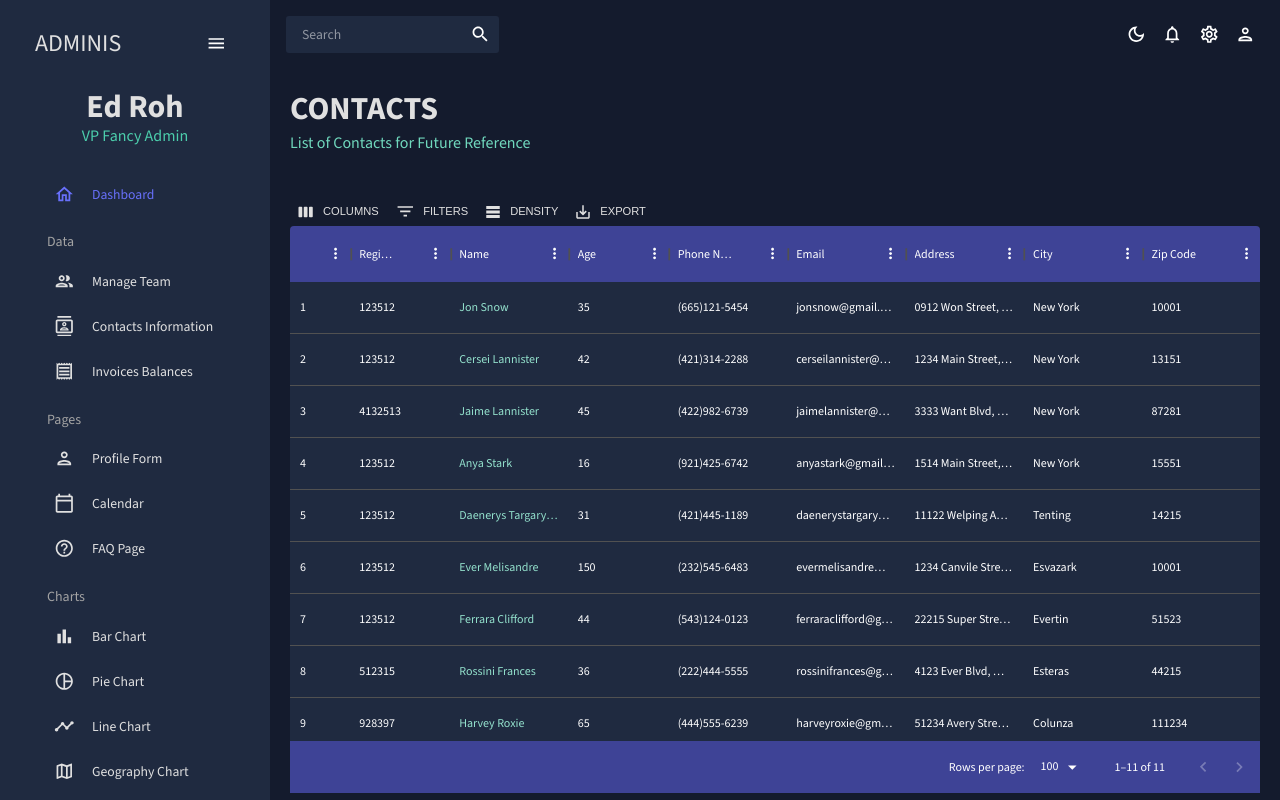
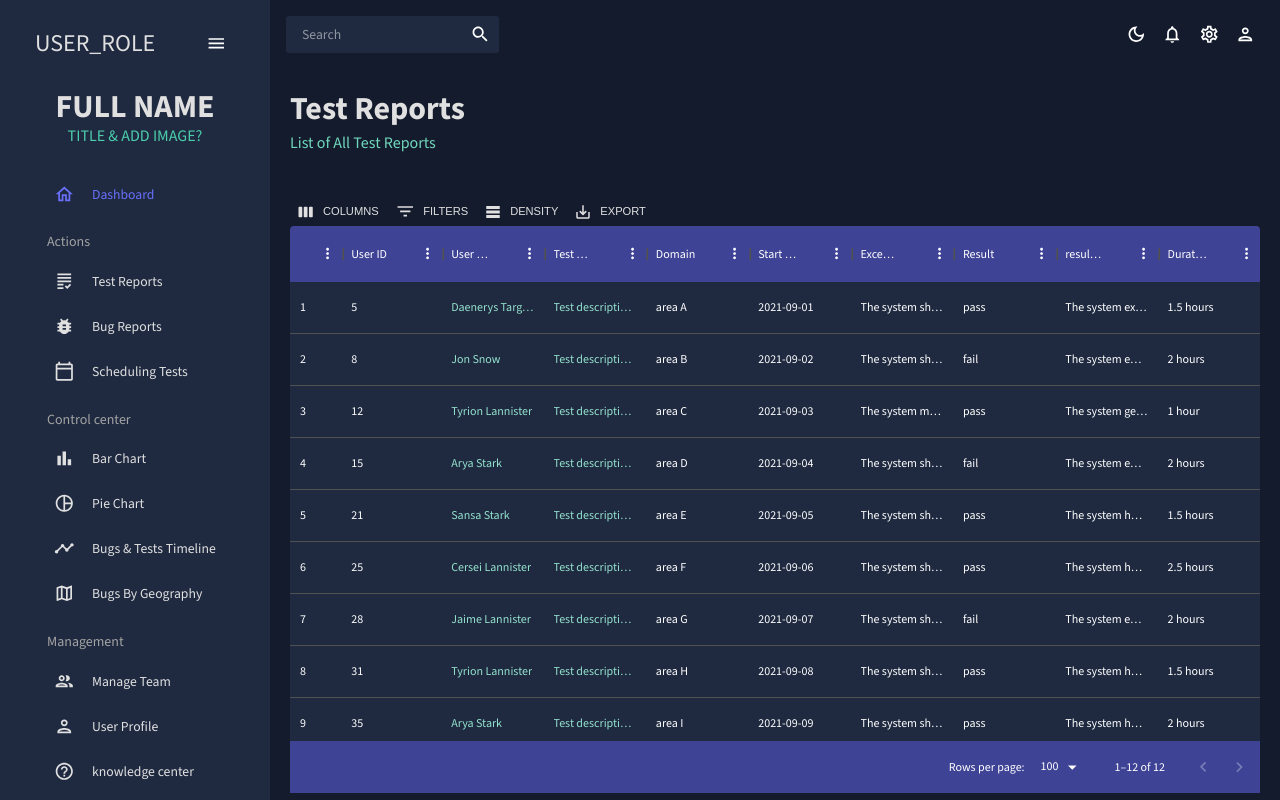
Before and after one commit to Avikai-Soria/Bdicomat, a React (Vite) app in the folder QA_Dashboard/: page /contacts in a window 1280 px wide. Built offline with nearby package versions, Linux system fonts and the light colour scheme; sample sign-in values are in the browser's storage.

Commit message:
TEST REPORT WORK

```diff
--- a/QA_Dashboard/src/components/main_page/data/mockData.js
+++ b/QA_Dashboard/src/components/main_page/data/mockData.js
@@ -77,126 +77,149 @@ export const mockDataTeam = [
 
 export const mockDataContacts = [
   {
-    id: 1,
-    name: "Jon Snow",
-    email: "jonsnow@gmail.com",
-    age: 35,
-    phone: "(665)121-5454",
-    address: "0912 Won Street, Alabama, SY 10001",
-    city: "New York",
-    zipCode: "10001",
-    registrarId: 123512,
+    "id": 1,
+    "userId": 5,
+    "userName": "Daenerys Targaryen",
+    "testDescription": "Test description for id 1 and userId 5",
+    "domain": "area A",
+    "startRunningTime": "2021-09-01",
+    "exceptedResult": "The system should perform X, Y, and Z when A, B, and C occur",
+    "result": "pass",
+    "resultDetails": "The system executed X, Y, and Z successfully when A, B, and C occurred",
+    "duration": "1.5 hours"
   },
   {
-    id: 2,
-    name: "Cersei Lannister",
-    email: "cerseilannister@gmail.com",
-    age: 42,
-    phone: "(421)314-2288",
-    address: "1234 Main Street, New York, NY 10001",
-    city: "New York",
-    zipCode: "13151",
-    registrarId: 123512,
+    "id": 2,
+    "userId": 8,
+    "userName": "Jon Snow",
+    "testDescription": "Test description for id 2 and userId 8",
+    "domain": "area B",
+    "startRunningTime": "2021-09-02",
+    "exceptedResult": "The system should handle scenario D effectively",
+    "result": "fail",
+    "resultDetails": "The system encountered an issue when handling scenario D",
+    "duration": "2 hours"
   },
   {
-    id: 3,
-    name: "Jaime Lannister",
-    email: "jaimelannister@gmail.com",
-    age: 45,
-    phone: "(422)982-6739",
-    address: "3333 Want Blvd, Estanza, NAY 42125",
-    city: "New York",
-    zipCode: "87281",
-    registrarId: 4132513,
+    "id": 3,
+    "userId": 12,
+    "userName": "Tyrion Lannister",
+    "testDescription": "Test description for id 3 and userId 12",
+    "domain": "area C",
+    "startRunningTime": "2021-09-03",
+    "exceptedResult": "The system must generate report E accurately",
+    "result": "pass",
+    "resultDetails": "The system generated report E accurately",
+    "duration": "1 hour"
   },
   {
-    id: 4,
-    name: "Anya Stark",
-    email: "anyastark@gmail.com",
-    age: 16,
-    phone: "(921)425-6742",
-    address: "1514 Main Street, New York, NY 22298",
-    city: "New York",
-    zipCode: "15551",
-    registrarId: 123512,
+    "id": 4,
+    "userId": 15,
+    "userName": "Arya Stark",
+    "testDescription": "Test description for id 4 and userId 15",
+    "domain": "area D",
+    "startRunningTime": "2021-09-04",
+    "exceptedResult": "The system should handle scenario F effectively",
+    "result": "fail",
+    "resultDetails": "The system encountered an issue when handling scenario F",
+    "duration": "2 hours"
   },
   {
-    id: 5,
-    name: "Daenerys Targaryen",
-    email: "daenerystargaryen@gmail.com",
-    age: 31,
-    phone: "(421)445-1189",
-    address: "11122 Welping Ave, Tenting, CD 21321",
-    city: "Tenting",
-    zipCode: "14215",
-    registrarId: 123512,
+    "id": 5,
+    "userId": 21,
+    "userName": "Sansa Stark",
+    "testDescription": "Test description for id 5 and userId 21",
+    "domain": "area E",
+    "startRunningTime": "2021-09-05",
+    "exceptedResult": "The system should handle scenario G effectively",
+    "result": "pass",
+    "resultDetails": "The system handled scenario G effectively",
+    "duration": "1.5 hours"
   },
   {
-    id: 6,
-    name: "Ever Melisandre",
-    email: "evermelisandre@gmail.com",
-    age: 150,
-    phone: "(232)545-6483",
-    address: "1234 Canvile Street, Esvazark, NY 10001",
-    city: "Esvazark",
-    zipCode: "10001",
-    registrarId: 123512,
+    "id": 6,
+    "userId": 25,
+    "userName": "Cersei Lannister",
+    "testDescription": "Test description for id 6 and userId 25",
+    "domain": "area F",
+    "startRunningTime": "2021-09-06",
+    "exceptedResult": "The system should handle scenario H effectively",
+    "result": "pass",
+    "resultDetails": "The system handled scenario H effectively",
+    "duration": "2.5 hours"
   },
   {
-    id: 7,
-    name: "Ferrara Clifford",
-    email: "ferraraclifford@gmail.com",
-    age: 44,
-    phone: "(543)124-0123",
-    address: "22215 Super Street, Everting, ZO 515234",
-    city: "Evertin",
-    zipCode: "51523",
-    registrarId: 123512,
+    "id": 7,
+    "userId": 28,
+    "userName": "Jaime Lannister",
+    "testDescription": "Test description for id 7 and userId 28",
+    "domain": "area G",
+    "startRunningTime": "2021-09-07",
+    "exceptedResult": "The system should handle scenario I effectively",
+    "result": "fail",
+    "resultDetails": "The system encountered an issue when handling scenario I",
+    "duration": "2 hours"
   },
   {
-    id: 8,
-    name: "Rossini Frances",
-    email: "rossinifrances@gmail.com",
-    age: 36,
-    phone: "(222)444-5555",
-    address: "4123 Ever Blvd, Wentington, AD 142213",
-    city: "Esteras",
-    zipCode: "44215",
-    registrarId: 512315,
+    "id": 8,
+    "userId": 31,
+    "userName": "Tyrion Lannister",
+    "testDescription": "Test description for id 8 and userId 31",
+    "domain": "area H",
+    "startRunningTime": "2021-09-08",
+    "exceptedResult": "The system should handle scenario J effectively",
+    "result": "pass",
+    "resultDetails": "The system handled scenario J effectively",
+    "duration": "1.5 hours"
   },
   {
-    id: 9,
-    name: "Harvey Roxie",
-    email: "harveyroxie@gmail.com",
-    age: 65,
-    phone: "(444)555-6239",
-    address: "51234 Avery Street, Cantory, ND 212412",
-    city: "Colunza",
-    zipCode: "111234",
-    registrarId: 928397,
+    "id": 9,
+    "userId": 35,
+    "userName": "Arya Stark",
+    "testDescription": "Test description for id 9 and userId 35",
+    "domain": "area I",
+    "startRunningTime": "2021-09-09",
+    "exceptedResult": "The system should handle scenario K effectively",
+    "result": "pass",
+    "resultDetails": "The system handled scenario K effectively",
+    "duration": "2 hours"
   },
   {
-    id: 10,
-    name: "Enteri Redack",
-    email: "enteriredack@gmail.com",
-    age: 42,
-    phone: "(222)444-5555",
-    address: "4123 Easer Blvd, Wentington, AD 142213",
-    city: "Esteras",
-    zipCode: "44215",
-    registrarId: 533215,
+    "id": 10,
+    "userId": 38,
+    "userName": "Sansa Stark",
+    "testDescription": "Test description for id 10 and userId 38",
+    "domain": "area J",
+    "startRunningTime": "2021-09-10",
+    "exceptedResult": "The system should handle scenario L effectively",
+    "result": "pass",
+    "resultDetails": "The system handled scenario L effectively",
+    "duration": "2.5 hours"
   },
   {
-    id: 11,
-    name: "Steve Goodman",
-    email: "stevegoodmane@gmail.com",
-    age: 11,
-    phone: "(444)555-6239",
-    address: "51234 Fiveton Street, CunFory, ND 212412",
-    city: "Colunza",
-    zipCode: "1234",
-    registrarId: 92197,
+    "id": 11,
+    "userId": 42,
+    "userName": "Cersei Lannister",
+    "testDescription": "Test description for id 11 and userId 42",
+    "domain": "area K",
+    "startRunningTime": "2021-09-11",
+    "exceptedResult": "The system should handle scenario M effectively",
+    "result": "pass",
+    "resultDetails": "The system handled scenario M effectively",
+    "duration": "1.5 hours"
   },
+  {
+    "id": 12,
+    "userId": 45,
+    "userName": "Jaime Lannister",
+    "testDescription": "Test description for id 12 and userId 45",
+    "domain": "area L",
+    "startRunningTime": "2021-09-12",
+    "exceptedResult": "The system should handle scenario N effectively",
+    "result": "pass",
+    "resultDetails": "The system handled scenario N effectively",
+    "duration": "2 hours"
+  }
 ];
 
 export const mockDataInvoices = [
--- a/QA_Dashboard/src/components/main_page/layout/Contacts.jsx
+++ b/QA_Dashboard/src/components/main_page/layout/Contacts.jsx
@@ -11,53 +11,55 @@ const Contacts = () => {
 
   const columns = [
     { field: "id", headerName: "ID", flex: 0.5 },
-    { field: "registrarId", headerName: "Registrar ID" },
+    { field: "userId", headerName: "User ID" },
     {
-      field: "name",
-      headerName: "Name",
+      field: "userName",
+      headerName: "User Name",
       flex: 1,
       cellClassName: "name-column--cell",
     },
     {
-      field: "age",
-      headerName: "Age",
-      type: "number",
-      headerAlign: "left",
-      align: "left",
+      field: "testDescription",
+      headerName: "Test Discretion",
+      flex: 1,
+      cellClassName: "name-column--cell",
     },
     {
-      field: "phone",
-      headerName: "Phone Number",
+      field: "domain",
+      headerName: "Domain",
       flex: 1,
     },
     {
-      field: "email",
-      headerName: "Email",
+      field: "startRunningTime",
+      headerName: "Start Running Time",
       flex: 1,
     },
     {
-      field: "address",
-      headerName: "Address",
+      field: "exceptedResult",
+      headerName: "Excepted Result",
+      flex: 1,
+    },
+
+    {
+      field: "result",
+      headerName: "Result",
       flex: 1,
     },
     {
-      field: "city",
-      headerName: "City",
+      field: "resultDetails",
+      headerName: "resultDetails",
       flex: 1,
     },
     {
-      field: "zipCode",
-      headerName: "Zip Code",
+      field: "duration",
+      headerName: "Duration",
       flex: 1,
     },
   ];
 
   return (
     <Box m="20px">
-      <Header
-        title="CONTACTS"
-        subtitle="List of Contacts for Future Reference"
-      />
+      <Header title="Test Reports" subtitle="List of All Test Reports" />
       <Box
         m="40px 0 0 0"
         height="75vh"
--- a/QA_Dashboard/src/components/main_page/layout/Sidebar.jsx
+++ b/QA_Dashboard/src/components/main_page/layout/Sidebar.jsx
@@ -16,6 +16,9 @@ import PieChartOutlineOutlinedIcon from "@mui/icons-material/PieChartOutlineOutl
 import TimelineOutlinedIcon from "@mui/icons-material/TimelineOutlined";
 import MenuOutlinedIcon from "@mui/icons-material/MenuOutlined";
 import MapOutlinedIcon from "@mui/icons-material/MapOutlined";
+import BugReportIcon from '@mui/icons-material/BugReport';
+import TerminalIcon from '@mui/icons-material/Terminal';
+import GradingIcon from '@mui/icons-material/Grading';
 
 const Item = ({ title, to, icon, selected, setSelected }) => {
   const theme = useTheme();
@@ -80,7 +83,7 @@ const Sidebar = () => {
                 ml="15px"
               >
                 <Typography variant="h3" color={colors.grey[100]}>
-                  ADMINIS
+                  USER_ROLE
                 </Typography>
                 <IconButton onClick={() => setIsCollapsed(!isCollapsed)}>
                   <MenuOutlinedIcon />
@@ -98,10 +101,10 @@ const Sidebar = () => {
                   fontWeight="bold"
                   sx={{ m: "10px 0 0 0" }}
                 >
-                  Ed Roh
+                  FULL NAME
                 </Typography>
                 <Typography variant="h5" color={colors.greenAccent[500]}>
-                  VP Fancy Admin
+                  TITLE & ADD IMAGE?
                 </Typography>
               </Box>
             </Box>
@@ -121,65 +124,35 @@ const Sidebar = () => {
               color={colors.grey[300]}
               sx={{ m: "15px 0 5px 20px" }}
             >
-              Data
+              Actions
             </Typography>
             <Item
-              title="Manage Team"
-              to="/team"
-              icon={<PeopleOutlinedIcon />}
+              title="Test Reports"
+              to="/contacts"
+              icon={<GradingIcon />}
               selected={selected}
               setSelected={setSelected}
             />
             <Item
-              title="Contacts Information"
-              to="/contacts"
-              icon={<ContactsOutlinedIcon />}
+              title="Bug Reports"
+              to="/invoices"
+              icon={<BugReportIcon />}
               selected={selected}
               setSelected={setSelected}
             />
             <Item
-              title="Invoices Balances"
-              to="/invoices"
-              icon={<ReceiptOutlinedIcon />}
-              selected={selected}
-              setSelected={setSelected}
-            />
-
-            <Typography
-              variant="h6"
-              color={colors.grey[300]}
-              sx={{ m: "15px 0 5px 20px" }}
-            >
-              Pages
-            </Typography>
-            <Item
-              title="Profile Form"
-              to="/form"
-              icon={<PersonOutlinedIcon />}
-              selected={selected}
-              setSelected={setSelected}
-            />
-            <Item
-              title="Calendar"
+              title="Scheduling Tests"
               to="/calendar"
               icon={<CalendarTodayOutlinedIcon />}
               selected={selected}
               setSelected={setSelected}
             />
-            <Item
-              title="FAQ Page"
-              to="/faq"
-              icon={<HelpOutlineOutlinedIcon />}
-              selected={selected}
-              setSelected={setSelected}
-            />
-
-            <Typography
+             <Typography
               variant="h6"
               color={colors.grey[300]}
               sx={{ m: "15px 0 5px 20px" }}
             >
-              Charts
+              Control center
             </Typography>
             <Item
               title="Bar Chart"
@@ -196,19 +169,49 @@ const Sidebar = () => {
               setSelected={setSelected}
             />
             <Item
-              title="Line Chart"
+              title="Bugs & Tests Timeline"
               to="/line"
               icon={<TimelineOutlinedIcon />}
               selected={selected}
               setSelected={setSelected}
             />
             <Item
-              title="Geography Chart"
+              title="Bugs By Geography"
               to="/geography"
               icon={<MapOutlinedIcon />}
               selected={selected}
               setSelected={setSelected}
             />
+            <Typography
+              variant="h6"
+              color={colors.grey[300]}
+              sx={{ m: "15px 0 5px 20px" }}
+            >
+              Management
+            </Typography>
+            <Item
+              title="Manage Team"
+              to="/team"
+              icon={<PeopleOutlinedIcon />}
+              selected={selected}
+              setSelected={setSelected}
+            />
+            <Item
+              title="User Profile"
+              to="/form"
+              icon={<PersonOutlinedIcon />}
+              selected={selected}
+              setSelected={setSelected}
+            />
+            <Item
+              title="knowledge center"
+              to="/faq"
+              icon={<HelpOutlineOutlinedIcon />}
+              selected={selected}
+              setSelected={setSelected}
+            />
+
+
           </Box>
         </Menu>
       </ProSidebar>
```
